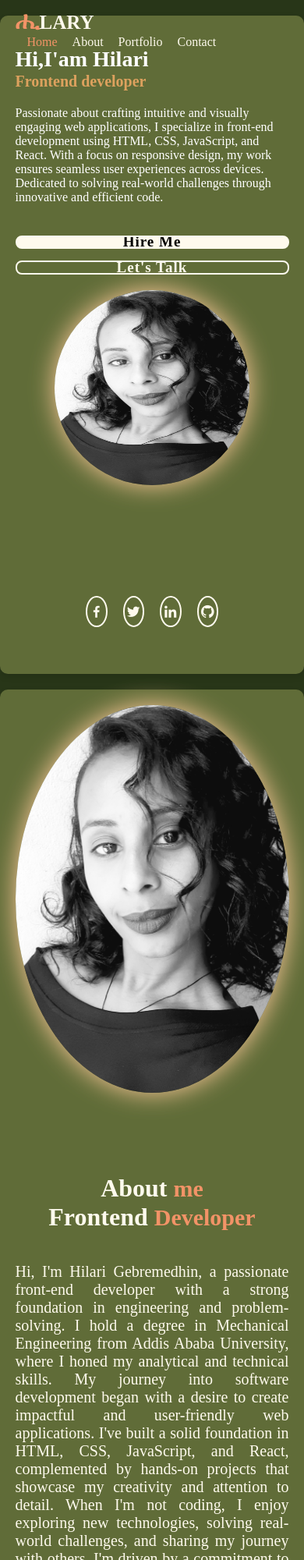
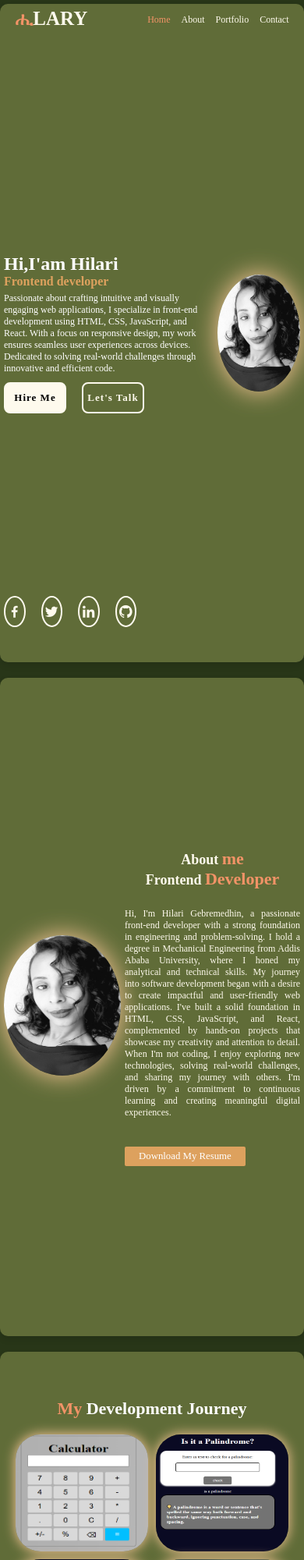
Before and after one commit to HilaryGH/Personal-Portfolio, a plain HTML site: page index.html in a window 390 px wide. Shown: the top 2000 px of the page at 78% size. Drawn offline with nearby package versions, Linux system fonts and the light colour scheme.

Commit message:
styling for smaller screen

```diff
--- a/style.css
+++ b/style.css
@@ -413,73 +413,89 @@ height:50px;
 @media (max-width: 768px) {
   .header {
     padding: 15px 5%;
-    flex-direction: column;
-    align-items: flex-start;
   }
 
   .navbar a {
-    font-size: 18px;
-    margin-left: 20px;
+    font-size: 16px;
+    margin-left: 10px;
   }
 
   .home {
-    flex-direction: column;
-    padding: 10% 5%;
+    padding: 3% 5%;
   }
 
   .home-content h1 {
-    font-size: 36px;
+    font-size: 28px;
   }
 
   .home-content h3 {
-    font-size: 28px;
+    font-size: 22px;
   }
 
   .home img {
-    width: 250px;
-    height: 250px;
-    margin: 20px auto 0;
+    width: 150px;
+    height: 150px;
   }
-
+  span{
+    font-size: 22px;
+  }
   .btn-box {
-    flex-direction: column;
-    width: 100%;
-    gap: 15px;
+    width: 180px;
+    height:40px;
   }
 
   .btn-box a {
-    width: 100%;
+    font-size: 13px;
+    width: 80px;
+    height:100%
   }
 
   #about {
-    flex-direction: column;
-    padding: 5% 5%;
+    padding: 5px 5px;
+    gap:5px;
   }
 
   .Avatar img {
-    width: 100%;
-    height: auto;
-    margin-bottom: 20px;
+    width: 150px;
+    height: 180px;
+
   }
 
   .content h2,
   .content h3 {
-    font-size: 32px;
+    font-size: 18px;
     text-align: center;
   }
 
+
   .content p {
+    font-size: 12px;
     text-align: justify;
   }
 
   .resume-btn {
-    font-size: 0.9rem;
-    padding: 8px 12px;
+    font-size: 0.8rem;
+    padding: 5px 18px;
+    border-radius: 2px;
   }
 
   .Portfolio-container {
-    grid-template-columns: repeat(1, 1fr);
-    gap: 1.5rem;
+    grid-template-columns: repeat(2, 1fr);
+    gap: 10px;
+  }
+
+  .Portfolio-box img {
+    height: 150px;
+  }
+  .Portfolio-box .Portfolio-layer{
+    padding:0 2px;
+  }
+  .Portfolio-layer h4{
+    font-size: 14px;
+  }
+  .Portfolio-layer p{
+    font-size: 10px;
+    margin: 0.1rem 0 0.5rem;
   }
 
   #contact {
@@ -522,24 +538,45 @@ height:50px;
   }
 
   .navbar a {
-    font-size: 16px;
-    margin-left: 15px;
+    font-size: 12px;
+    margin-left: 10px;
+  }
+  .home{
+    padding: 0 5px;
+    margin:5px 0;
   }
 
   .home-content h1 {
-    font-size: 28px;
+    font-size: 24px;
   }
 
   .home-content h3 {
-    font-size: 20px;
+    font-size: 16px;
+  }
+  .home-content p{
+    font-size: 12px;
+    margin: 5px 0 10px;
   }
 
   .Portfolio-container {
-    gap: 1rem;
+    gap: 10px;
+  }
+  #Projects h2{
+    font-size:22px;
+    text-align:center;
+    margin-bottom: 20px;
+    margin-top: 20px;
   }
 
   .Portfolio-box img {
-    height: 200px;
+    height: 150px;
+  }
+  .Portfolio-box .Portfolio-layer{
+    padding:0 1px;
+  }
+  .Portfolio-layer p {
+    font-size: 12px; /* Further adjust for very small screens */
+    margin: 0.1rem 0 0.5rem; /* Further adjust margins */
   }
 
   .contact-info i {
```
